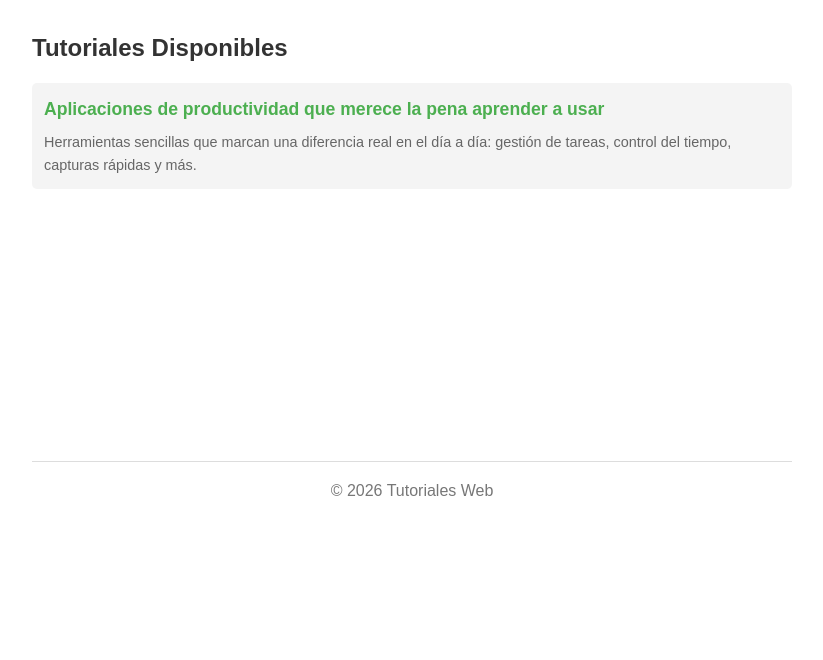
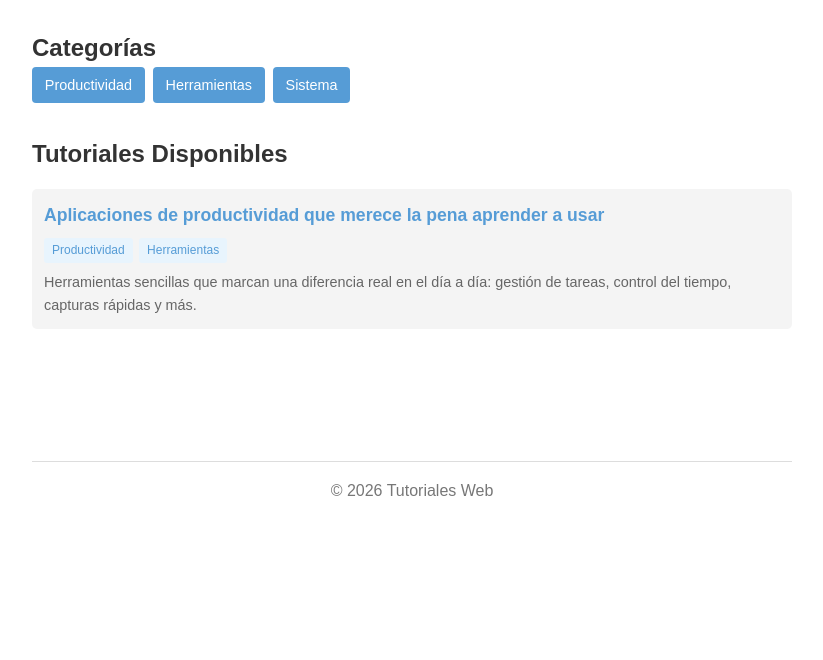
Before and after one commit to mrxv39/tutoriales-web, a website: page public/index.html in a window 1280 px wide. Shown: the part 140-800 px from the top of the page, without its empty margins (228-1051 px from the left). Drawn offline with Linux system fonts and the light colour scheme.

Commit message:
Add categories and update accent color

```diff
--- a/public/index.html
+++ b/public/index.html
@@ -14,6 +14,15 @@
 
   <main>
     <section>
+      <h2>Categorías</h2>
+      <div class="categories">
+        <span class="category-tag">Productividad</span>
+        <span class="category-tag">Herramientas</span>
+        <span class="category-tag">Sistema</span>
+      </div>
+    </section>
+
+    <section>
       <h2>Tutoriales Disponibles</h2>
       <ul class="tutorial-list">
         <!-- Tutorial block - copy this structure to add new tutorials -->
@@ -21,6 +30,10 @@
           <a href="tutorial.html?slug=apps-productividad">
             <strong>Aplicaciones de productividad que merece la pena aprender a usar</strong>
           </a>
+          <div class="tutorial-tags">
+            <span class="tag">Productividad</span>
+            <span class="tag">Herramientas</span>
+          </div>
           <p>Herramientas sencillas que marcan una diferencia real en el día a día: gestión de tareas, control del tiempo, capturas rápidas y más.</p>
         </li>
 
--- a/public/style.css
+++ b/public/style.css
@@ -14,7 +14,7 @@ body {
 }
 
 header {
-  background: #4CAF50;
+  background: rgb(86, 156, 214);
   color: white;
   padding: 1rem;
   margin-bottom: 2rem;
@@ -62,7 +62,7 @@ main {
 }
 
 .tutorial-list li a strong {
-  color: #4CAF50;
+  color: rgb(86, 156, 214);
   font-size: 1.1rem;
 }
 
@@ -83,11 +83,43 @@ article {
 
 article h2 {
   margin-bottom: 1rem;
-  color: #4CAF50;
+  color: rgb(86, 156, 214);
 }
 
 article p {
   margin-bottom: 1rem;
+}
+
+.categories {
+  display: flex;
+  gap: 0.5rem;
+  flex-wrap: wrap;
+  margin-bottom: 2rem;
+}
+
+.category-tag {
+  display: inline-block;
+  padding: 0.4rem 0.8rem;
+  background: rgb(86, 156, 214);
+  color: white;
+  border-radius: 4px;
+  font-size: 0.9rem;
+}
+
+.tutorial-tags {
+  display: flex;
+  gap: 0.4rem;
+  margin-top: 0.5rem;
+}
+
+.tutorial-tags .tag {
+  display: inline-block;
+  padding: 0.2rem 0.5rem;
+  background: #e8f4fd;
+  color: rgb(86, 156, 214);
+  border-radius: 3px;
+  font-size: 0.75rem;
+  font-weight: normal;
 }
 
 footer {
```
Also changed, not shown: ideas.md (+1 -0 lines).
